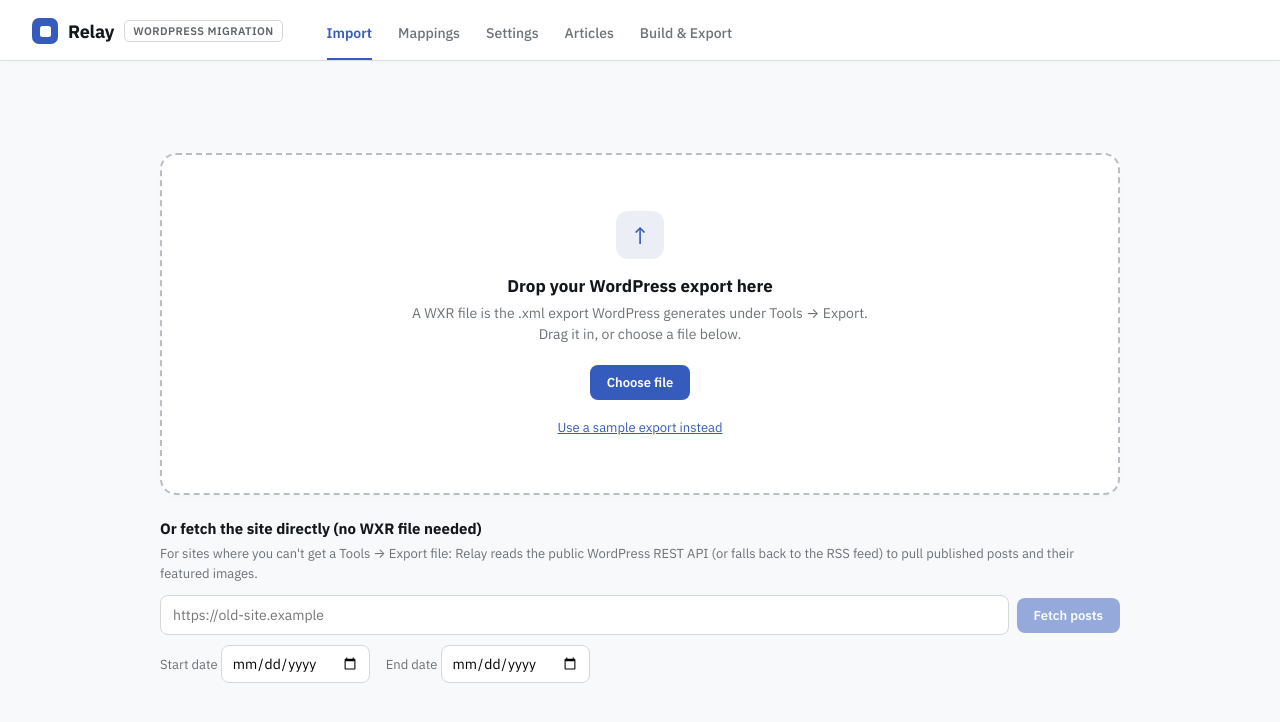
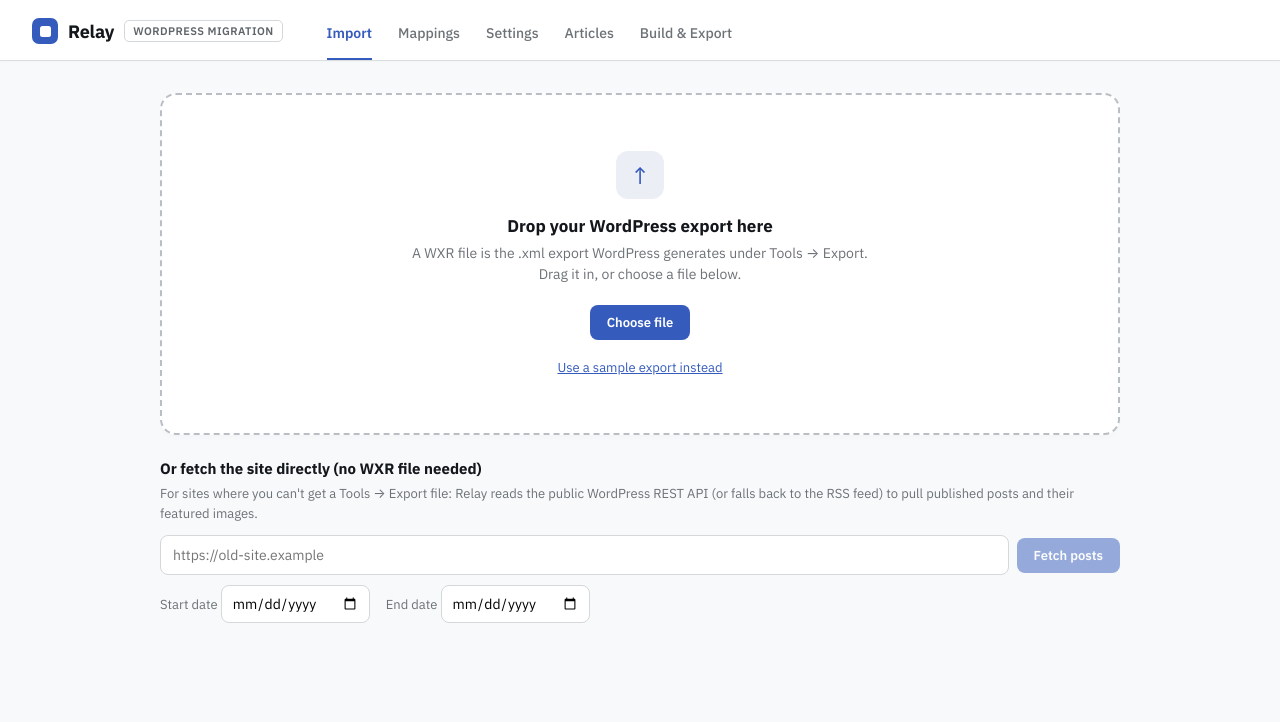
Before and after one commit to anpapag1/Relay, a React (Vite) app: page / in a window 1280 px wide. Shown: the top 722 px of the page. Built offline with nearby package versions, Linux system fonts and the light colour scheme.

Commit message:
style: small visual tweaks; docs: add backlog with future work todos

```diff
--- a/src/features/articles/ArticleSidebar.tsx
+++ b/src/features/articles/ArticleSidebar.tsx
@@ -33,7 +33,7 @@
     <div
       ref={scrollRef}
       style={{
-        width: '640px',
+        width: '60vh',
         maxWidth: '100%',
         height: '100%',
         background: 'white',
--- a/src/features/import/ImportTab.tsx
+++ b/src/features/import/ImportTab.tsx
@@ -400,7 +400,7 @@
 
   if (!state.source) {
     return (
-      <div style={{ maxWidth: '960px', margin: '60px auto' }}>
+      <div style={{ maxWidth: '960px', margin: '0px auto' }}>
         <div
           onDragOver={onDragOver}
           onDrop={onDrop}
```
Also changed, not shown: 1 other file (tests, documents, lock files or other folders).
